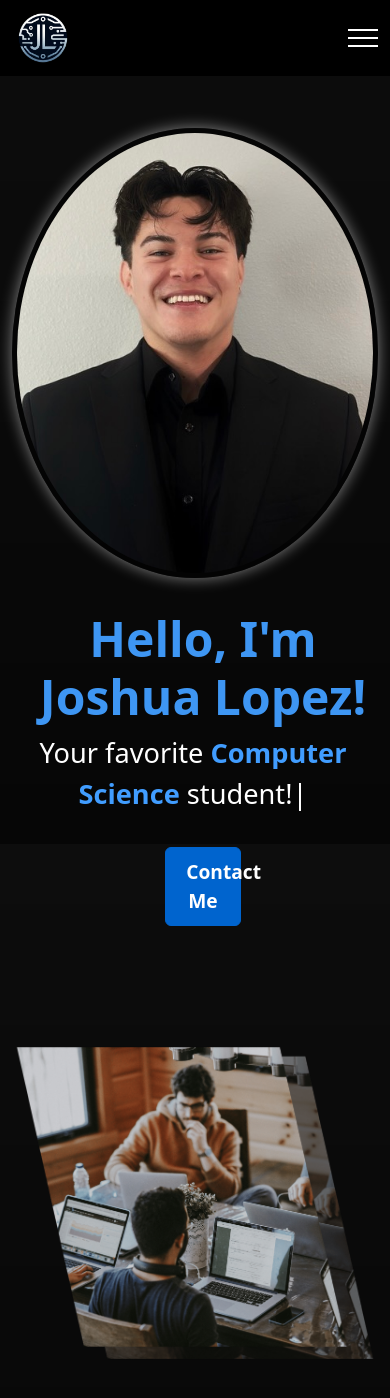
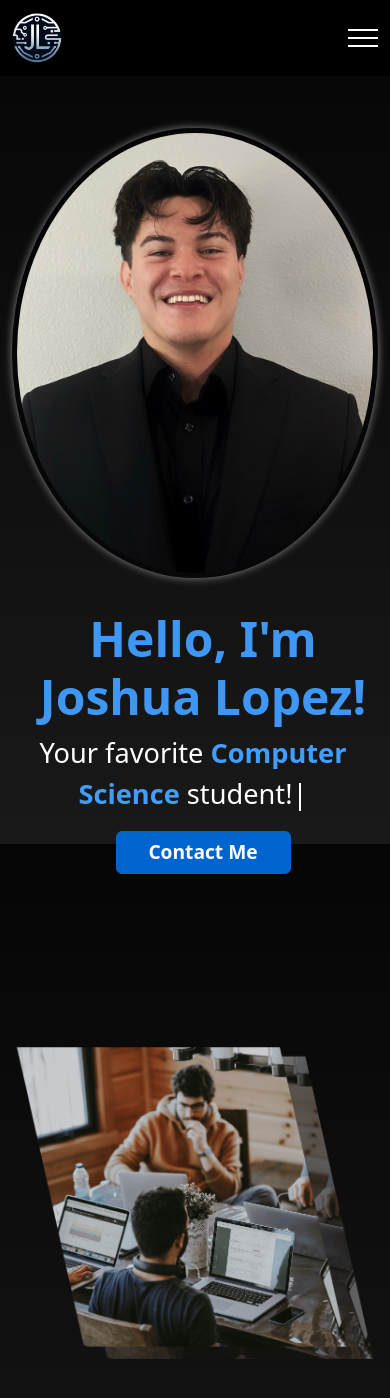
Before and after one commit to Joshua11l/public-portfolio, a React (Create React App) app: page / in a window 390 px wide. Shown: the top 1398 px of the page. Built offline with nearby package versions, Linux system fonts and the light colour scheme.

Commit message:
new fixes

```diff
--- a/src/App.css
+++ b/src/App.css
@@ -11,7 +11,7 @@ body {
 
 @media (max-width: 768px) { /* Adjusts settings for mobile devices */
   body {
-    background-image: linear-gradient(rgba(0, 0, 0, 0.95), rgba(0, 0, 0, 0.977)) !important; /* Gradient black background with the image */
+    background-image: linear-gradient(rgba(0, 0, 0, 0.98), rgba(0, 0, 0, 0.9)) !important; /* Gradient black background with the image */
     /* Set background color to black */
   }
 }
--- a/src/intro-folder/intro.css
+++ b/src/intro-folder/intro.css
@@ -42,7 +42,7 @@ border-color: rgb(0, 56, 115) !important ;
     object-fit: cover; /* Ensures the image covers the area without distortion */
     width: 450px; /* Set a specific width, adjust as needed */
     height: 450px;
-    box-shadow: 0 0 15px rgba(255, 255, 255, 0.5); /* White box shadow for a 'lifted' effect */
+    box-shadow: 0 0 8px rgba(255, 255, 255, 0.5); /* White box shadow for a 'lifted' effect */
 }
 
 
@@ -107,18 +107,16 @@ border-color: rgb(0, 56, 115) !important ;
     }
 
     /* Ensure all content in the intro container is centered */
-    .intro-container, .intro-message, .contact-me-btn {
+    .intro-container, .intro-message {
       text-align: center;
-      display: flex;
-      flex-direction: column;
+
       justify-content: center;
       align-items: center;
     }
 
     /* Adjust button size and spacing for mobile */
     .contact-me-btn {
-      width: 10rem !important;
-      padding: 10px 20px; /* Larger touch area for easier interaction */
-      font-size: 1.2rem; /* Larger font size for visibility */
+      font-size: 1.2rem;
+      margin-bottom: 3rem !important; /* Larger font size for visibility */
     }
   }
--- a/src/navbar-folder/navbar.css
+++ b/src/navbar-folder/navbar.css
@@ -80,6 +80,11 @@
     background-color: black !important; /* Fully opaque black for mobile */
   }
 
+  .logo {
+    cursor: pointer;
+    padding-left: 0;
+  }
+
   .navbar-collapse {
     display: flex;
     flex-direction: column;
```
